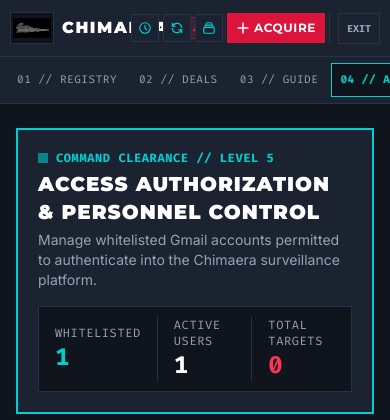
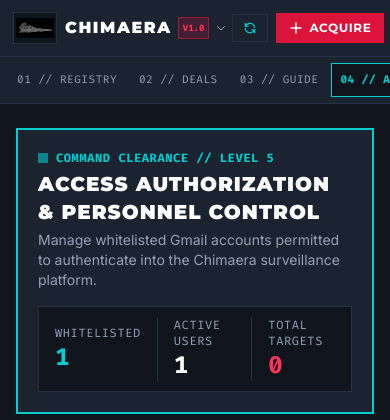
Before and after one commit to jpmclaug/Chimaera, a Flask app: page /admin in a window 390 px wide. Shown: the top 420 px of the page. Run offline with Flask 3, Linux system fonts and the light colour scheme; the visitor is signed in with stand-in values (Sample User, id 1); some libraries are stand-ins or nearby versions.

Commit message:
feat: Streamline top navbar to logo dropdown menu, refresh button, and acquire button

```diff
--- a/static/js/app.js
+++ b/static/js/app.js
@@ -1356,20 +1356,33 @@
     const savedMode = localStorage.getItem("chimaera_view_mode") || "grid";
     setViewMode(savedMode);
 
-    // Keyboard Arrow Key Navigation for Swipe Mode
-    document.addEventListener("keydown", (e) => {
-        if (activeViewMode === "swipe") {
-            // Ignore if typing in input or textarea
-            const tag = e.target.tagName.toLowerCase();
-            if (tag === "input" || tag === "textarea" || tag === "select") return;
-
-            if (e.key === "ArrowLeft") {
-                if (document.getElementById("registry-swipe-track")) swipeDeckPrev("registry-swipe-track");
-                if (document.getElementById("deals-swipe-track")) swipeDeckPrev("deals-swipe-track");
-            } else if (e.key === "ArrowRight") {
-                if (document.getElementById("registry-swipe-track")) swipeDeckNext("registry-swipe-track");
-                if (document.getElementById("deals-swipe-track")) swipeDeckNext("deals-swipe-track");
+    // Close Logo Dropdown Menu on click outside
+    document.addEventListener("click", (e) => {
+        const menu = document.getElementById("logo-dropdown-menu");
+        const btn = document.getElementById("btn-logo-menu");
+        if (menu && btn && !menu.classList.contains("hidden")) {
+            if (!menu.contains(e.target) && !btn.contains(e.target)) {
+                menu.classList.add("hidden");
+                const chevron = document.getElementById("logo-menu-chevron");
+                if (chevron) chevron.style.transform = "rotate(0deg)";
             }
         }
     });
 });
+
+// =========================================================================
+// Logo Dropdown Tactical Menu Controls
+// =========================================================================
+function toggleLogoMenu() {
+    const menu = document.getElementById("logo-dropdown-menu");
+    const chevron = document.getElementById("logo-menu-chevron");
+    if (!menu) return;
+    menu.classList.toggle("hidden");
+    if (chevron) {
+        if (menu.classList.contains("hidden")) {
+            chevron.style.transform = "rotate(0deg)";
+        } else {
+            chevron.style.transform = "rotate(180deg)";
+        }
+    }
+}
--- a/templates/base.html
+++ b/templates/base.html
@@ -60,99 +60,129 @@
 
     <!-- Top Tactical Navigation -->
     <nav class="bg-[#1B2230] border-b border-[#263245] sticky top-0 z-40">
-        <div class="max-w-7xl mx-auto px-2.5 sm:px-6 lg:px-8">
+        <div class="max-w-7xl mx-auto px-3 sm:px-6 lg:px-8">
             <div class="flex items-center justify-between h-14 sm:h-16">
-                <!-- Brand / Chimaera Logo -->
-                <div class="flex items-center space-x-3 sm:space-x-6 min-w-0">
-                    <a href="/" class="flex items-center space-x-2 sm:space-x-3 group min-w-0">
-                        <div class="h-8 w-11 sm:h-10 sm:w-16 bg-[#10141D] border border-[#263245] p-0.5 flex items-center justify-center overflow-hidden transition group-hover:border-[#00CED1] flex-shrink-0">
+                <!-- Brand / Logo with Tactical Dropdown Trigger -->
+                <div class="relative">
+                    <button onclick="toggleLogoMenu()" id="btn-logo-menu" class="flex items-center space-x-2 sm:space-x-3 group focus:outline-none text-left p-1 -ml-1 border border-transparent hover:border-[#263245] transition rounded-none" title="Open Chimaera Tactical Menu">
+                        <div class="h-8 w-11 sm:h-10 sm:w-14 bg-[#10141D] border border-[#263245] p-0.5 flex items-center justify-center overflow-hidden transition group-hover:border-[#00CED1] flex-shrink-0">
                             <img src="{{ url_for('static', filename='img/chimaera_logo.jpg') }}" alt="Chimaera Sigil" class="h-full w-full object-contain filter contrast-125">
                         </div>
+                        <div class="min-w-0 flex items-center space-x-1.5">
+                            <span class="font-heading font-black text-base sm:text-lg tracking-widest text-white uppercase leading-none">CHIMAERA</span>
+                            <span class="text-[9px] sm:text-[10px] px-1 py-0.2 bg-[#DC143C]/20 border border-[#DC143C]/60 text-[#FF3358] font-mono uppercase font-bold">v1.0</span>
+                            <svg class="w-3 h-3 text-[#94A3B8] group-hover:text-[#00CED1] transition-transform duration-200" id="logo-menu-chevron" fill="none" stroke="currentColor" viewBox="0 0 24 24">
+                                <path stroke-linecap="square" stroke-linejoin="miter" stroke-width="2" d="M19 9l-7 7-7-7"></path>
+                            </svg>
+                        </div>
+                    </button>
+
+                    <!-- Tactical Dropdown Menu from Logo -->
+                    <div id="logo-dropdown-menu" class="hidden absolute left-0 top-full mt-2 w-72 sm:w-80 bg-[#1B2230] border-2 border-[#263245] shadow-2xl z-50 p-3 space-y-3 font-mono text-xs">
+                        {% if current_user %}
+                        <!-- User Status & ID Header -->
+                        <div class="bg-[#10141D] p-2.5 border border-[#263245] flex items-center justify-between">
+                            <div class="flex items-center space-x-2 min-w-0">
+                                {% if current_user.picture %}
+                                <img src="{{ current_user.picture }}" alt="{{ current_user.name }}" class="w-5 h-5 rounded-full border border-[#263245] flex-shrink-0">
+                                {% else %}
+                                <div class="w-5 h-5 rounded-full bg-[#263245] flex items-center justify-center text-[10px] font-bold text-[#00CED1] flex-shrink-0">
+                                    {{ (current_user.name or current_user.email)[0]|upper }}
+                                </div>
+                                {% endif %}
                                 <div class="min-w-0">
-                            <div class="flex items-center space-x-1.5 sm:space-x-2">
-                                <span class="font-heading font-black text-base sm:text-lg tracking-widest text-white uppercase leading-none">CHIMAERA</span>
-                                <span class="text-[9px] sm:text-[11px] px-1 sm:px-1.5 py-0.2 sm:py-0.5 bg-[#DC143C]/20 border border-[#DC143C]/60 text-[#FF3358] font-mono uppercase tracking-wider font-bold">v1.0</span>
+                                    <div class="text-white font-bold truncate text-[11px]">{{ current_user.name or current_user.email.split('@')[0] }}</div>
+                                    <div class="text-[9px] text-[#94A3B8] truncate">{{ current_user.email }}</div>
                                 </div>
-                            <span class="text-[10px] sm:text-[11px] font-mono tracking-widest text-[#00CED1] uppercase hidden sm:block mt-0.5 font-semibold">Tactical Intelligence // Market Surveillance</span>
                             </div>
+                            {% if current_user.is_admin %}
+                            <span class="bg-[#DC143C]/20 text-[#FF3358] border border-[#DC143C]/50 px-1.5 py-0.2 text-[9px] uppercase font-bold flex-shrink-0">ADMIN</span>
+                            {% endif %}
+                        </div>
+
+                        <!-- Section: Sector Navigation -->
+                        <div class="space-y-1">
+                            <div class="text-[10px] text-[#64748B] uppercase font-bold tracking-wider">// SECTOR NAVIGATION</div>
+                            <a href="/" class="flex items-center justify-between p-2 hover:bg-[#10141D] border {% if active_tab == 'wishlist' %}border-[#00CED1] text-white bg-[#10141D]{% else %}border-transparent text-[#94A3B8] hover:text-white{% endif %} transition">
+                                <span class="font-bold">01 // Registry Dashboard</span>
+                                <span class="text-[#00CED1]">&rarr;</span>
                             </a>
-                    <div class="hidden md:flex space-x-1">
-                        {% if current_user %}
-                        <a href="/" class="px-3 py-2 text-xs font-mono font-medium tracking-wide uppercase transition border {% if active_tab == 'wishlist' %}bg-[#10141D] text-white border-[#00CED1] font-bold{% else %}text-[#94A3B8] border-transparent hover:text-white hover:border-[#263245] hover:bg-[#10141D]/50{% endif %}">
-                            01 // Registry
+                            <a href="/deals" class="flex items-center justify-between p-2 hover:bg-[#10141D] border {% if active_tab == 'deals' %}border-[#DC143C] text-white bg-[#10141D]{% else %}border-transparent text-[#94A3B8] hover:text-white{% endif %} transition">
+                                <div class="flex items-center space-x-2">
+                                    <span class="font-bold">02 // Priority Deals</span>
+                                    {% if deals_count is defined and deals_count > 0 %}
+                                    <span class="bg-[#DC143C] text-white text-[9px] px-1.5 py-0.2 font-bold">{{ deals_count }}</span>
+                                    {% endif %}
+                                </div>
+                                <span class="text-[#FF3358]">&rarr;</span>
                             </a>
-                        <a href="/deals" class="px-3 py-2 text-xs font-mono font-medium tracking-wide uppercase transition border flex items-center space-x-2 {% if active_tab == 'deals' %}bg-[#10141D] text-white border-[#DC143C] font-bold{% else %}text-[#94A3B8] border-transparent hover:text-white hover:border-[#263245] hover:bg-[#10141D]/50{% endif %}">
-                            <span>02 // Deals</span>
-                            {% if deals_count is defined and deals_count > 0 %}
-                            <span class="bg-[#DC143C] text-white text-xs px-1.5 py-0.5 font-mono font-bold">{{ deals_count }}</span>
-                            {% endif %}
-                        </a>
-                        <a href="/guide" class="px-3 py-2 text-xs font-mono font-medium tracking-wide uppercase transition border {% if active_tab == 'guide' %}bg-[#10141D] text-white border-[#00CED1] font-bold{% else %}text-[#94A3B8] border-transparent hover:text-white hover:border-[#263245] hover:bg-[#10141D]/50{% endif %}">
-                            03 // Guide
+                            <a href="/guide" class="flex items-center justify-between p-2 hover:bg-[#10141D] border {% if active_tab == 'guide' %}border-[#00CED1] text-white bg-[#10141D]{% else %}border-transparent text-[#94A3B8] hover:text-white{% endif %} transition">
+                                <span class="font-bold">03 // Tactical Guide</span>
+                                <span class="text-[#00CED1]">&rarr;</span>
                             </a>
                             {% if current_user.is_admin %}
-                        <a href="/admin" class="px-3 py-2 text-xs font-mono font-medium tracking-wide uppercase transition border flex items-center space-x-1.5 {% if active_tab == 'admin' %}bg-[#10141D] text-[#00CED1] border-[#00CED1] font-bold{% else %}text-[#00CED1]/70 border-transparent hover:text-[#00CED1] hover:border-[#00CED1]/40 hover:bg-[#10141D]/50{% endif %}">
-                            <span class="w-1.5 h-1.5 bg-[#00CED1] inline-block"></span>
-                            <span>04 // Admin</span>
+                            <a href="/admin" class="flex items-center justify-between p-2 hover:bg-[#10141D] border {% if active_tab == 'admin' %}border-[#00CED1] text-[#00CED1] bg-[#10141D]{% else %}border-transparent text-[#00CED1]/70 hover:text-[#00CED1]{% endif %} transition">
+                                <span class="font-bold">04 // Admin Console</span>
+                                <span class="text-[#00CED1]">&rarr;</span>
                             </a>
                             {% endif %}
+                        </div>
+
+                        <!-- Section: Tactical Operations -->
+                        <div class="space-y-1 pt-2 border-t border-[#263245]">
+                            <div class="text-[10px] text-[#64748B] uppercase font-bold tracking-wider">// SYSTEM OPERATIONS</div>
+                            <button onclick="toggleLogoMenu(); openBulkAddModal();" class="w-full flex items-center justify-between p-2 text-left hover:bg-[#10141D] text-[#94A3B8] hover:text-white transition">
+                                <div class="flex items-center space-x-2">
+                                    <svg class="w-3.5 h-3.5 text-[#00CED1]" fill="none" stroke="currentColor" viewBox="0 0 24 24">
+                                        <path stroke-linecap="square" stroke-linejoin="miter" stroke-width="2" d="M19 11H5m14 0a2 2 0 012 2v6a2 2 0 01-2 2H5a2 2 0 01-2-2v-6a2 2 0 012-2m14 0V9a2 2 0 00-2-2M5 11V9a2 2 0 012-2m0 0V5a2 2 0 012-2h6a2 2 0 012 2v2M7 7h10"></path>
+                                    </svg>
+                                    <span>Bulk Target Import</span>
+                                </div>
+                                <span class="text-[10px] text-[#64748B]">[BATCH]</span>
+                            </button>
+                            <button onclick="toggleLogoMenu(); openCadenceModal();" class="w-full flex items-center justify-between p-2 text-left hover:bg-[#10141D] text-[#94A3B8] hover:text-white transition">
+                                <div class="flex items-center space-x-2">
+                                    <svg class="w-3.5 h-3.5 text-[#00CED1]" fill="none" stroke="currentColor" viewBox="0 0 24 24">
+                                        <path stroke-linecap="square" stroke-linejoin="miter" stroke-width="2" d="M12 8v4l3 3m6-3a9 9 0 11-18 0 9 9 0 0118 0z"></path>
+                                    </svg>
+                                    <span>Surveillance & Alerts</span>
+                                </div>
+                                <span class="text-[10px] text-[#64748B]">[CONFIG]</span>
+                            </button>
+                        </div>
+
+                        <!-- Section: Session Logout -->
+                        <div class="pt-2 border-t border-[#263245]">
+                            <a href="{{ url_for('logout') }}" class="btn-bridge block w-full text-center py-2 text-xs text-[#94A3B8] hover:text-[#FF3358] hover:border-[#DC143C]/50 transition font-bold uppercase">
+                                Terminate Session (Exit)
+                            </a>
+                        </div>
+                        {% else %}
+                        <a href="{{ url_for('login_page') }}" class="btn-crimson block w-full text-center py-2 text-xs uppercase font-bold">
+                            Sign In &rarr;
+                        </a>
                         {% endif %}
                     </div>
                 </div>
 
-                <!-- Header Actions & Telemetry -->
-                <div class="flex items-center space-x-1 sm:space-x-2.5 flex-shrink-0">
+                <!-- Right Actions: Refresh & Acquire Only -->
+                <div class="flex items-center space-x-2 sm:space-x-3 flex-shrink-0">
                     {% if current_user %}
-                    <button onclick="openCadenceModal()" id="btn-open-cadence" class="btn-bridge p-1.5 sm:px-2.5 sm:py-2 text-xs flex items-center space-x-1.5 text-[#94A3B8] hover:text-[#00CED1]" title="Surveillance Cadence & Alerts">
-                        <svg class="w-3.5 h-3.5 text-[#00CED1]" fill="none" stroke="currentColor" viewBox="0 0 24 24">
-                            <path stroke-linecap="square" stroke-linejoin="miter" stroke-width="2" d="M12 8v4l3 3m6-3a9 9 0 11-18 0 9 9 0 0118 0z"></path>
-                        </svg>
-                        <span id="nav-cadence-label" class="font-mono uppercase font-semibold hidden xl:inline">Cadence</span>
-                    </button>
-
-                    <button onclick="triggerRefreshAll()" id="btn-refresh-all" class="btn-bridge p-1.5 sm:px-3 sm:py-2 text-xs flex items-center space-x-1.5" title="Poll Watchlist">
+                    <button onclick="triggerRefreshAll()" id="btn-refresh-all" class="btn-bridge px-2.5 sm:px-3 py-1.5 sm:py-2 text-xs flex items-center space-x-1.5" title="Poll Watchlist Prices">
                         <svg id="refresh-all-icon" class="w-3.5 h-3.5 text-[#00CED1]" fill="none" stroke="currentColor" viewBox="0 0 24 24">
                             <path stroke-linecap="square" stroke-linejoin="miter" stroke-width="2" d="M4 4v5h.582m15.356 2A8.001 8.001 0 004.582 9m0 0H9m11 11v-5h-.581m0 0a8.003 8.003 0 01-15.357-2m15.357 2H15"></path>
                         </svg>
-                        <span class="font-mono tracking-wider uppercase font-semibold hidden sm:inline">Poll Watchlist</span>
+                        <span class="font-mono tracking-wider uppercase font-semibold hidden sm:inline">Poll</span>
                     </button>
 
-                    <button onclick="openBulkAddModal()" class="btn-bridge p-1.5 sm:px-3 sm:py-2 text-xs flex items-center space-x-1.5 text-white hover:border-[#00CED1] border-[#263245]" title="Bulk Register Targets (Semicolon Delimited)">
-                        <svg class="w-3.5 h-3.5 text-[#00CED1]" fill="none" stroke="currentColor" viewBox="0 0 24 24">
-                            <path stroke-linecap="square" stroke-linejoin="miter" stroke-width="2" d="M19 11H5m14 0a2 2 0 012 2v6a2 2 0 01-2 2H5a2 2 0 01-2-2v-6a2 2 0 012-2m14 0V9a2 2 0 00-2-2M5 11V9a2 2 0 012-2m0 0V5a2 2 0 012-2h6a2 2 0 012 2v2M7 7h10"></path>
-                        </svg>
-                        <span class="font-mono uppercase font-bold text-xs tracking-wider hidden sm:inline">Bulk Add</span>
-                    </button>
-
-                    <button onclick="openAddCardModal()" class="btn-crimson px-2 sm:px-3.5 py-1.5 sm:py-2 text-xs flex items-center space-x-1 sm:space-x-1.5 shadow-none flex-shrink-0" title="Register New Target">
+                    <button onclick="openAddCardModal()" class="btn-crimson px-3 sm:px-4 py-1.5 sm:py-2 text-xs flex items-center space-x-1.5 shadow-none flex-shrink-0" title="Register New Target">
                         <svg class="w-3.5 h-3.5" fill="none" stroke="currentColor" viewBox="0 0 24 24">
                             <path stroke-linecap="square" stroke-linejoin="miter" stroke-width="2.5" d="M12 4v16m8-8H4"></path>
                         </svg>
                         <span class="text-xs font-bold">Acquire</span>
                     </button>
-
-                    <!-- User Identity Pill & Logout -->
-                    <div class="flex items-center space-x-1 sm:space-x-2 pl-1 sm:pl-2 border-l border-[#263245] flex-shrink-0">
-                        <div class="hidden lg:flex items-center space-x-2 bg-[#10141D] border border-[#263245] px-2 py-1" title="{{ current_user.email }}">
-                            {% if current_user.picture %}
-                            <img src="{{ current_user.picture }}" alt="{{ current_user.name }}" class="w-5 h-5 rounded-full border border-[#263245]">
                     {% else %}
-                            <div class="w-5 h-5 rounded-full bg-[#263245] flex items-center justify-center text-[10px] font-bold text-[#00CED1]">
-                                {{ (current_user.name or current_user.email)[0]|upper }}
-                            </div>
-                            {% endif %}
-                            <span class="text-[11px] font-mono text-white font-medium max-w-[110px] truncate">{{ current_user.name or current_user.email.split('@')[0] }}</span>
-                            {% if current_user.is_admin %}
-                            <span class="bg-[#DC143C]/20 text-[#FF3358] border border-[#DC143C]/50 px-1 py-0.2 text-[9px] font-mono font-bold uppercase">ADM</span>
-                            {% endif %}
-                        </div>
-
-                        <a href="{{ url_for('logout') }}" class="btn-bridge px-2 sm:px-2.5 py-1.5 sm:py-2 text-xs text-[#94A3B8] hover:text-[#FF3358] hover:border-[#DC143C]/50 transition flex-shrink-0" title="Terminate Session / Sign Out">
-                            <span class="font-mono uppercase font-bold text-[10px] sm:text-[11px]">Exit</span>
-                        </a>
-                    </div>
-                    {% else %}
-                    <a href="{{ url_for('login_page') }}" class="btn-crimson px-3 sm:px-4 py-1.5 sm:py-2 text-xs uppercase font-bold tracking-wider">
+                    <a href="{{ url_for('login_page') }}" class="btn-crimson px-3.5 sm:px-4 py-1.5 sm:py-2 text-xs uppercase font-bold tracking-wider">
                         Sign In &rarr;
                     </a>
                     {% endif %}
@@ -161,7 +191,7 @@
         </div>
     </nav>
 
-    <!-- Mobile Tactical Nav Bar -->
+    <!-- Mobile Tactical Secondary Tab Bar -->
     {% if current_user %}
     <div class="md:hidden bg-[#1B2230] border-b border-[#263245] px-2 sm:px-4 py-1.5 flex space-x-1 overflow-x-auto no-scrollbar">
         <a href="/" class="flex-1 text-center py-1.5 px-2 text-[11px] font-mono uppercase tracking-wider border {% if active_tab == 'wishlist' %}bg-[#10141D] text-white border-[#00CED1] font-bold{% else %}text-[#94A3B8] border-transparent{% endif %} whitespace-nowrap">
--- a/test_app.py
+++ b/test_app.py
@@ -977,8 +977,10 @@
             self.assertIn(b"btn-view-compact", resp_index.data)
             self.assertIn(b"btn-view-swipe", resp_index.data)
             self.assertIn(b"Commander Staples", resp_index.data)
+            self.assertIn(b"btn-logo-menu", resp_index.data)
+            self.assertIn(b"logo-dropdown-menu", resp_index.data)
+            self.assertIn(b"btn-refresh-all", resp_index.data)
             self.assertIn(b"Acquire", resp_index.data)
-            self.assertIn(b"Exit", resp_index.data)
 
             # 2. Check deals page contains all 3 view containers and deals tag filtering
             resp_deals = self.client.get("/deals")
```
Lines whose indentation alone changed are shown as unchanged.
